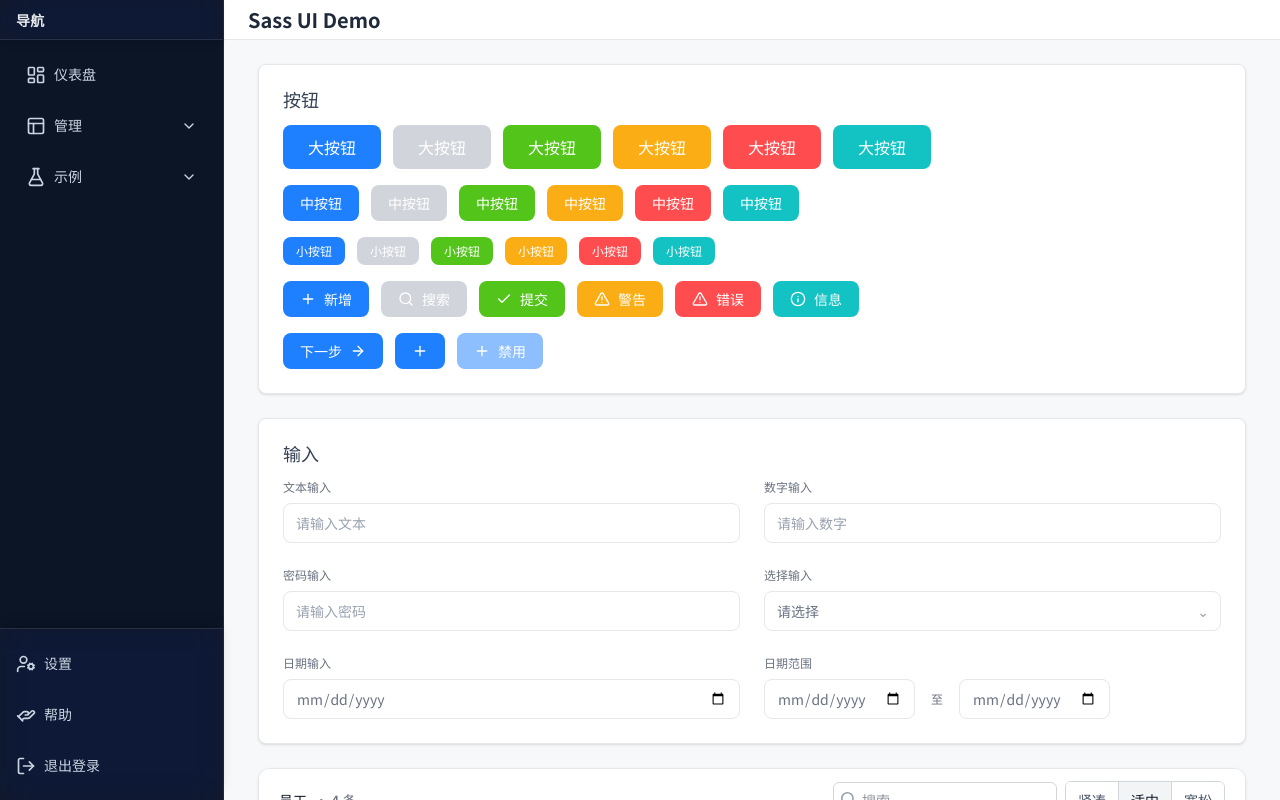
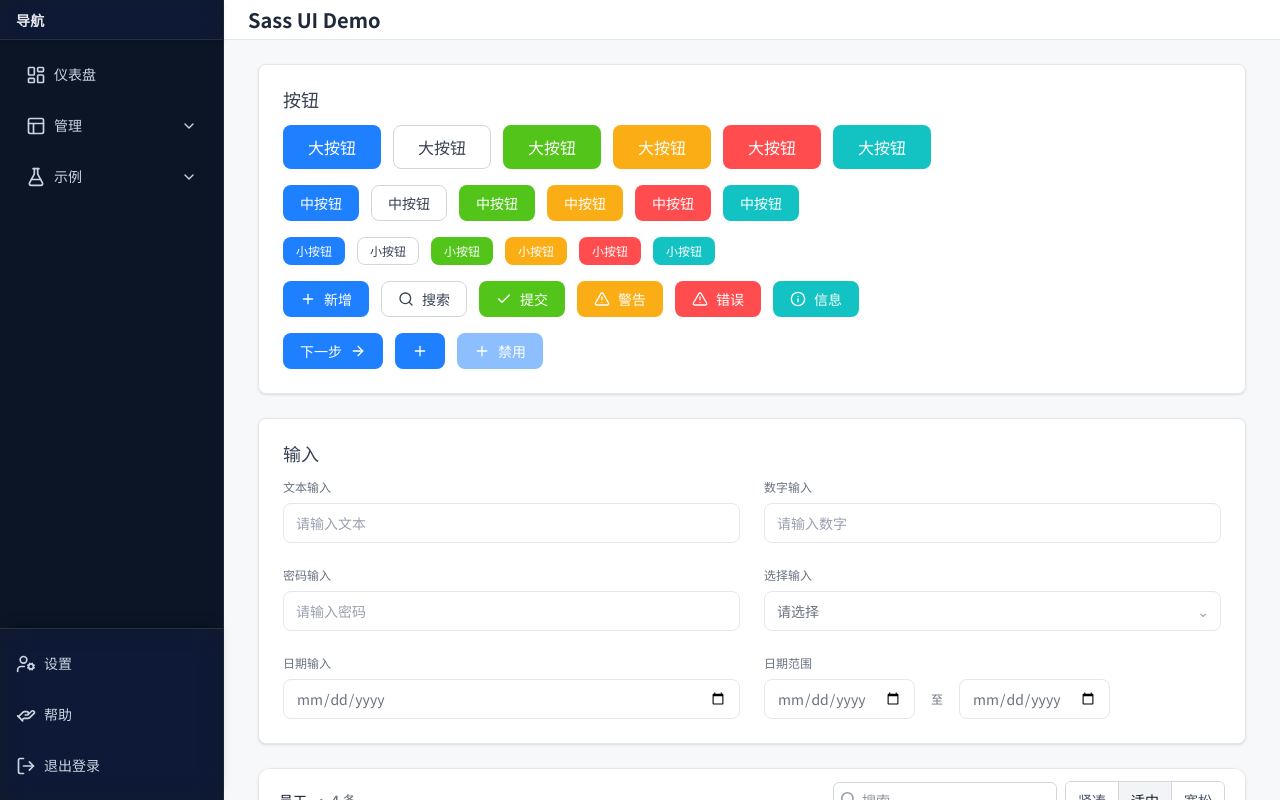
Before and after one commit to zhoumingxuan/sass-ui, a Next.js app: page / in a window 1280 px wide. Built offline with nearby package versions, Linux system fonts and the light colour scheme.

Commit message:
按钮修改

```diff
--- a/src/app/demo/card/page.tsx
+++ b/src/app/demo/card/page.tsx
@@ -21,7 +21,7 @@ export default function CardDemo() {
         <Card title="组合">
           <div className="flex gap-3">
             <Button>主要操作</Button>
-            <Button variant="default">次要操作</Button>
+            <Button appearance="outline" variant="default">次要操作</Button>
           </div>
         </Card>
       </div>
--- a/src/app/demo/message/page.tsx
+++ b/src/app/demo/message/page.tsx
@@ -45,14 +45,14 @@ export default function MessageDemo() {
       <Card title="位置与时长">
         <div className="flex flex-wrap items-center gap-3">
           <span className="text-sm text-gray-500">位置:</span>
-          <Button variant="default" onClick={() => setPlacement("top-left")}>Top-Left</Button>
-          <Button variant="default" onClick={() => setPlacement("top-center")}>Top-Center</Button>
-          <Button variant="default" onClick={() => setPlacement("top-right")}>Top-Right</Button>
+          <Button appearance="outline" variant="default" onClick={() => setPlacement("top-left")}>Top-Left</Button>
+          <Button appearance="outline" variant="default" onClick={() => setPlacement("top-center")}>Top-Center</Button>
+          <Button appearance="outline" variant="default" onClick={() => setPlacement("top-right")}>Top-Right</Button>
           <span className="mx-3 h-6 w-px bg-gray-200" />
           <span className="text-sm text-gray-500">默认时长:</span>
-          <Button variant="default" onClick={() => setDefaultDuration(1000)}>1s</Button>
-          <Button variant="default" onClick={() => setDefaultDuration(3000)}>3s</Button>
-          <Button variant="default" onClick={() => setDefaultDuration(5000)}>5s</Button>
+          <Button appearance="outline" variant="default" onClick={() => setDefaultDuration(1000)}>1s</Button>
+          <Button appearance="outline" variant="default" onClick={() => setDefaultDuration(3000)}>3s</Button>
+          <Button appearance="outline" variant="default" onClick={() => setDefaultDuration(5000)}>5s</Button>
         </div>
       </Card>
 
--- a/src/app/demo/modal/page.tsx
+++ b/src/app/demo/modal/page.tsx
@@ -21,7 +21,7 @@ export default function ModalDemo() {
       <Modal show={open} title="标题" onClose={() => setOpen(false)}>
         <p>这是模态框内容。</p>
         <div className="mt-4 flex justify-end gap-3">
-          <Button variant="default" onClick={() => setOpen(false)}>取消</Button>
+          <Button appearance="outline" variant="default" onClick={() => setOpen(false)}>取消</Button>
           <Button onClick={() => setOpen(false)}>确定</Button>
         </div>
       </Modal>
--- a/src/app/orders/page.tsx
+++ b/src/app/orders/page.tsx
@@ -47,7 +47,7 @@ export default function Orders() {
             </>
           )}
           <div className="flex justify-end gap-2">
-            <Button type="button" variant="default" onClick={() => setShowMore(!showMore)}>
+            <Button type="button" appearance="link" variant="default" onClick={() => setShowMore(!showMore)}>
               {showMore ? '隐藏高级' : '更多条件'}
             </Button>
             <Button type="submit">查询</Button>
--- a/src/components/Button.tsx
+++ b/src/components/Button.tsx
@@ -5,18 +5,22 @@ import { ButtonHTMLAttributes, ReactNode, isValidElement, cloneElement } from 'r
 
 type Props = ButtonHTMLAttributes<HTMLButtonElement> & {
   variant?: 'primary' | 'default' | 'warning' | 'success' | 'error' | 'info';
-  outline?: boolean;
+  outline?: boolean; // deprecated; kept for backward compatibility
+  appearance?: 'solid' | 'outline' | 'dashed' | 'link' | 'ghost';
   size?: 'large' | 'medium' | 'small';
   icon?: ReactNode;
   iconPosition?: 'left' | 'right';
+  block?: boolean;
 };
 
 export default function Button({
   variant = 'primary',
   outline = false,
+  appearance,
   size = 'medium',
   icon,
   iconPosition = 'left',
+  block = false,
   className = '',
   ...props
 }: Props) {
@@ -28,20 +32,45 @@ export default function Button({
     small: 'h-7 px-3 text-xs',
   };
   const solid: Record<string, string> = {
-    primary: 'border border-transparent bg-primary text-white focus-visible:ring-primary',
-    default: 'border border-transparent bg-default text-white focus-visible:ring-default',
-    warning: 'border border-transparent bg-warning text-white focus-visible:ring-warning',
-    success: 'border border-transparent bg-success text-white focus-visible:ring-success',
-    error: 'border border-transparent bg-error text-white focus-visible:ring-error',
-    info: 'border border-transparent bg-info text-white focus-visible:ring-info',
+    primary: 'border border-transparent bg-primary text-white hover:bg-primary/90 focus-visible:ring-primary',
+    // default: white background with subtle border and dark text
+    default: 'border border-gray-300 bg-white text-gray-700 hover:bg-gray-50 focus-visible:ring-gray-300',
+    warning: 'border border-transparent bg-warning text-white hover:bg-warning/90 focus-visible:ring-warning',
+    success: 'border border-transparent bg-success text-white hover:bg-success/90 focus-visible:ring-success',
+    error: 'border border-transparent bg-error text-white hover:bg-error/90 focus-visible:ring-error',
+    info: 'border border-transparent bg-info text-white hover:bg-info/90 focus-visible:ring-info',
   };
   const outlined: Record<string, string> = {
     primary: 'border border-primary text-primary bg-white focus-visible:ring-primary',
-    default: 'border border-default text-default bg-white focus-visible:ring-default',
+    default: 'border border-gray-300 text-gray-700 bg-white focus-visible:ring-gray-300',
     warning: 'border border-warning text-warning bg-white focus-visible:ring-warning',
     success: 'border border-success text-success bg-white focus-visible:ring-success',
     error: 'border border-error text-error bg-white focus-visible:ring-error',
     info: 'border border-info text-info bg-white focus-visible:ring-info',
+  };
+  const dashed: Record<string, string> = {
+    primary: 'border border-dashed border-primary text-primary bg-white focus-visible:ring-primary',
+    default: 'border border-dashed border-gray-300 text-gray-700 bg-white focus-visible:ring-gray-300',
+    warning: 'border border-dashed border-warning text-warning bg-white focus-visible:ring-warning',
+    success: 'border border-dashed border-success text-success bg-white focus-visible:ring-success',
+    error: 'border border-dashed border-error text-error bg-white focus-visible:ring-error',
+    info: 'border border-dashed border-info text-info bg-white focus-visible:ring-info',
+  };
+  const linkStyles: Record<string, string> = {
+    primary: 'border border-transparent bg-transparent text-primary shadow-none hover:underline focus-visible:ring-primary',
+    default: 'border border-transparent bg-transparent text-gray-700 shadow-none hover:underline focus-visible:ring-gray-300',
+    warning: 'border border-transparent bg-transparent text-warning shadow-none hover:underline focus-visible:ring-warning',
+    success: 'border border-transparent bg-transparent text-success shadow-none hover:underline focus-visible:ring-success',
+    error: 'border border-transparent bg-transparent text-error shadow-none hover:underline focus-visible:ring-error',
+    info: 'border border-transparent bg-transparent text-info shadow-none hover:underline focus-visible:ring-info',
+  };
+  const ghost: Record<string, string> = {
+    primary: 'border border-transparent bg-transparent text-primary hover:bg-primary/10 focus-visible:ring-primary',
+    default: 'border border-transparent bg-transparent text-gray-700 hover:bg-gray-100 focus-visible:ring-gray-300',
+    warning: 'border border-transparent bg-transparent text-warning hover:bg-warning/10 focus-visible:ring-warning',
+    success: 'border border-transparent bg-transparent text-success hover:bg-success/10 focus-visible:ring-success',
+    error: 'border border-transparent bg-transparent text-error hover:bg-error/10 focus-visible:ring-error',
+    info: 'border border-transparent bg-transparent text-info hover:bg-info/10 focus-visible:ring-info',
   };
   const variants = outline ? outlined : solid;
 
@@ -64,9 +93,27 @@ export default function Button({
     });
   }
 
+  // determine appearance (solid/outline/dashed/link)
+  const mode: 'solid' | 'outline' | 'dashed' | 'link' | 'ghost' = appearance
+    ? appearance
+    : outline
+    ? 'outline'
+    : 'solid';
+
+  let modeClasses = '';
+  if (mode === 'solid') modeClasses = solid[variant];
+  else if (mode === 'outline') modeClasses = outlined[variant];
+  else if (mode === 'dashed') modeClasses = dashed[variant];
+  else if (mode === 'link') modeClasses = linkStyles[variant];
+  else if (mode === 'ghost') modeClasses = ghost[variant];
+
+  const linkSizes: Record<'large'|'medium'|'small', string> = { large: 'h-auto p-0 text-base', medium: 'h-auto p-0 text-sm', small: 'h-auto p-0 text-xs' };
+  const finalSize = mode === 'link' ? linkSizes[size] : sizes[size];
+  const widthClass = block ? 'w-full' : '';
+
   return (
     <button
-      className={`${base} ${sizes[size]} ${variants[variant]} ${withGap} ${className}`}
+      className={`${base} ${finalSize} ${modeClasses} ${withGap} ${widthClass} ${className}`}
       {...props}
     >
       {icon && iconPosition === 'left' ? iconNode : null}
--- a/src/components/Pagination.tsx
+++ b/src/components/Pagination.tsx
@@ -17,8 +17,8 @@ export default function Pagination({
   return (
     <div className="flex items-center space-x-2 text-sm">
       <Button
+        appearance="outline"
         variant="default"
-        outline
         disabled={page <= 1}
         onClick={() => onPageChange(page - 1)}
         className="h-9 px-3"
@@ -29,8 +29,8 @@ export default function Pagination({
         {page} / {totalPages}
       </span>
       <Button
+        appearance="outline"
         variant="default"
-        outline
         disabled={page >= totalPages}
         onClick={() => onPageChange(page + 1)}
         className="h-9 px-3"
```
Also changed, not shown: src/app/demo/buttons/page.tsx (+61 -1 lines).
